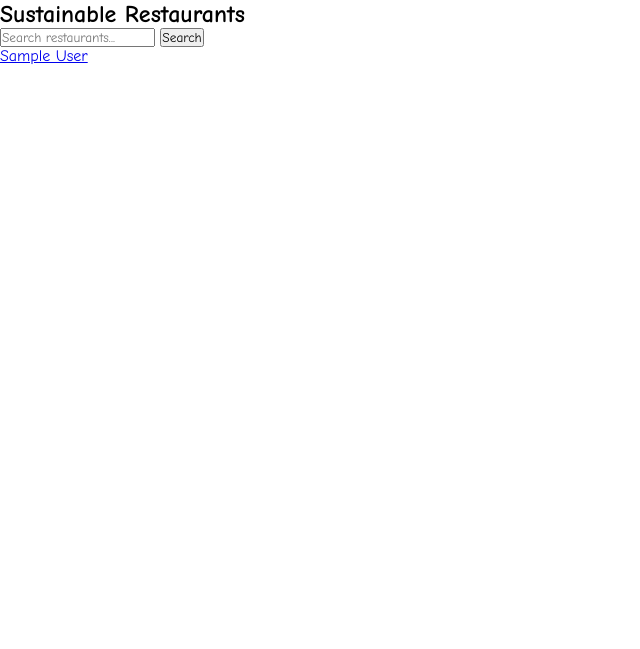
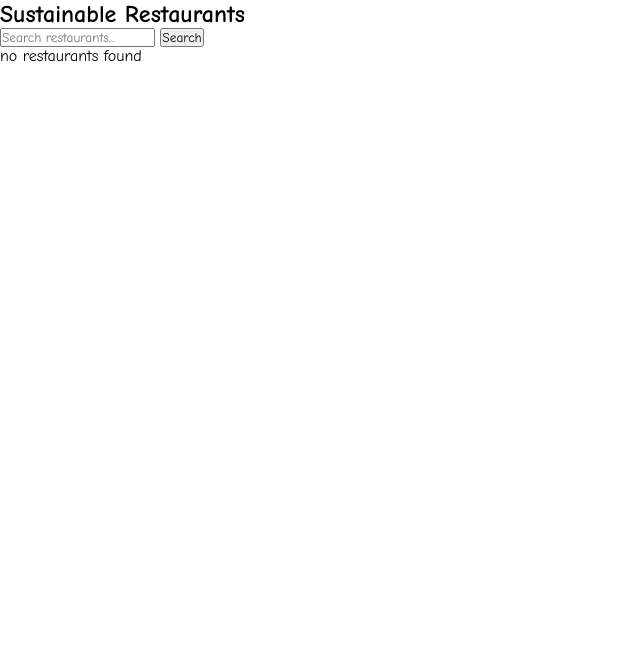
Before and after one commit to IestynDP/ECM2434, a Django app: page /accounts/restaurants/ in a window 1280 px wide. Shown: the part 50-699 px from the top of the page, without its empty margins (0-640 px from the left). Run offline with Django 5.2, Linux system fonts and the light colour scheme; tables that the repository leaves empty hold one stand-in row (values such as "Sample post"); some libraries are stand-ins or nearby versions.

Commit message:
Update restaurant_list.html

```diff
--- a/apps/accounts/templates/restaurants/restaurant_list.html
+++ b/apps/accounts/templates/restaurants/restaurant_list.html
@@ -2,13 +2,12 @@
 
 {% block content %}
     <h2>Sustainable Restaurants</h2>
-
     <!-- Search Form -->
     <form method="GET" action="{% url 'restaurant_list' %}">
         <input type="text" name="q" placeholder="Search restaurants..." value="{{ request.GET.q }}">
         <button type="submit">Search</button>
     </form>
-
+    {%if restaurant%}
     <ul>
         {% for restaurant in restaurants %}
             <li>
@@ -18,4 +17,7 @@
             <p>No restaurants found.</p>
         {% endfor %}
     </ul>
+    {%else%}
+    no restaurants found
+    {%endif%}
 {% endblock %}
```
